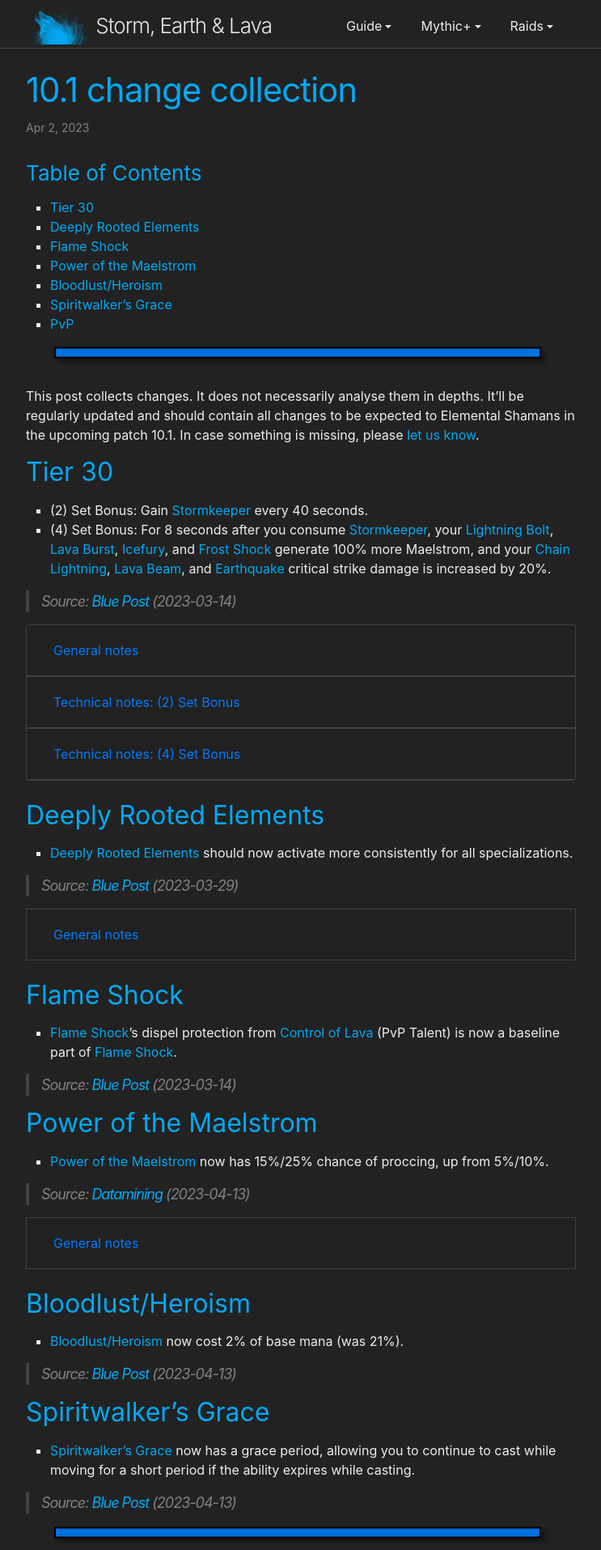
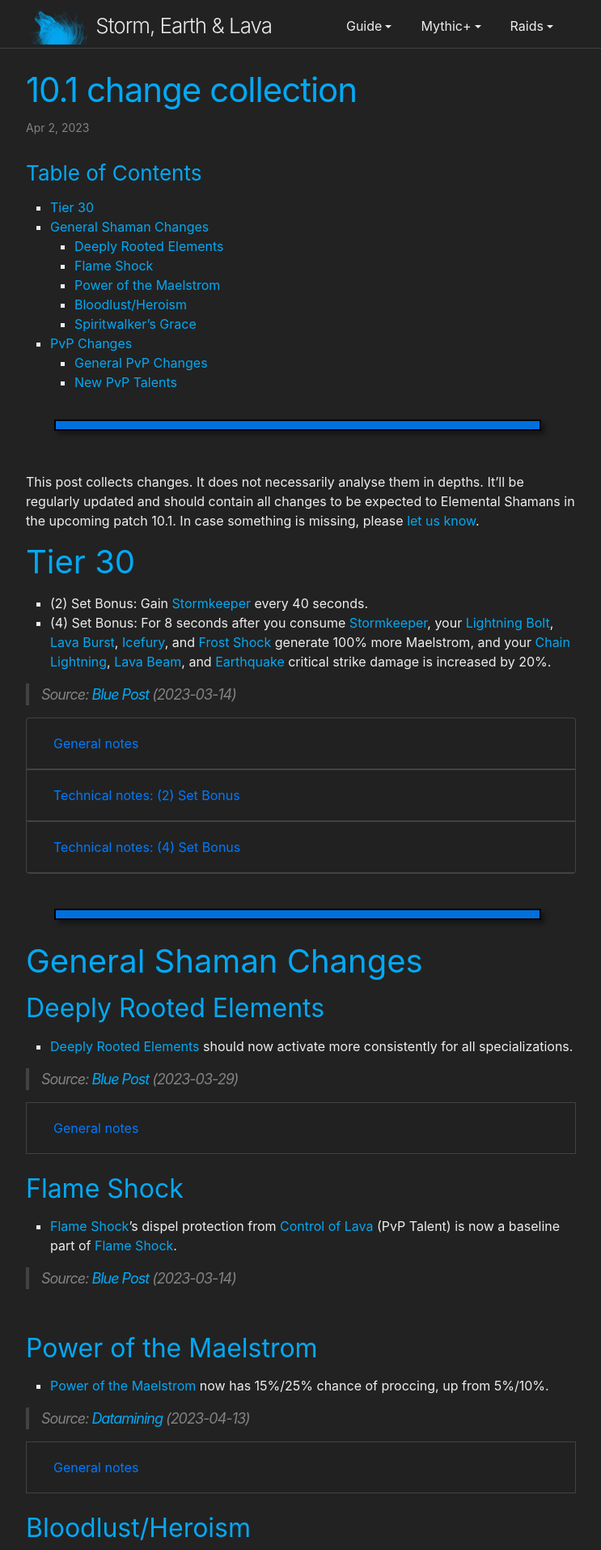
Before and after one commit to stormearthandlava/stormearthandlava.github.io, a Jekyll site: the page built from blog/_posts/2023-04-02-10.1-change-collection.md, in a window 1280 px wide. Shown: the top 1914 px of the page at 81% size, without its empty margins (268-1011 px from the left). Built offline with Jekyll 4.4.1, drawn with Linux system fonts in a browser that asks for light colours; a script that is not in the unit is left out; some of the changed text lies outside the part shown.

Commit message:
Changelog Post Update
- Changed the PvP section for a cleaner display.
- Changed the linebreak height, that way it aerates the text a bit more, making the site more readable.

```diff
--- a/assets/main.scss
+++ b/assets/main.scss
@@ -172,7 +172,7 @@
   // border-top: 1px solid $grey-color;
   display: block;
   border: 0px;
-  height: 26px;
+  height: 60px;
   background-image: url('/assets/img/blog/bluelinebreak.png');
   background-repeat: no-repeat;
   background-position: center;
--- a/blog/_posts/2023-04-02-10.1-change-collection.md
+++ b/blog/_posts/2023-04-02-10.1-change-collection.md
@@ -12,7 +12,7 @@
 In case something is missing, please [let us know](https://discord.gg/VA7wXVx).
 
 
-## Tier 30
+# Tier 30
 - (2) Set Bonus: Gain {{ site.data.talent.stormkeeper }} every 40 seconds.
 - (4) Set Bonus: For 8 seconds after you consume {{ site.data.talent.stormkeeper }}, your {{ site.data.spell.lb }}, {{ site.data.spell.lvb }}, {{ site.data.talent.if }}, and {{ site.data.spell.frs }} generate 100% more Maelstrom, and your {{ site.data.spell.cl }}, {{ site.data.spell.lvbm }}, and {{ site.data.spell.eq }} critical strike damage is increased by 20%.
 
@@ -87,6 +87,10 @@
   </div>
 </div>
 
+<hr>
+
+# General Shaman Changes
+
 ## Deeply Rooted Elements
 - {{ site.data.talent.dre }} should now activate more consistently for all specializations.
 
@@ -120,6 +124,8 @@
 
 > Source: [Blue Post](https://us.forums.blizzard.com/en/wow/t/dragonflight-embers-of-neltharion-ptr-development-notes/1541379/4) (2023-03-14)
 
+<br>
+
 ## Power of the Maelstrom
 - {{ site.data.talent.potm }} now has 15%/25% chance of proccing, up from 5%/10%.
 
@@ -151,40 +157,94 @@
 
 > Source: [Blue Post](https://us.forums.blizzard.com/en/wow/t/dragonflight-embers-of-neltharion-ptr-development-notes/1541379/9) (2023-04-13)
 
+<br>
+
 ## Spiritwalker's Grace
 - {{ site.data.talent.spiritwalkers_grace }} now has a grace period, allowing you to continue to cast while moving for a short period if the ability expires while casting.
 
 > Source: [Blue Post](https://us.forums.blizzard.com/en/wow/t/dragonflight-embers-of-neltharion-ptr-development-notes/1541379/9) (2023-04-13)
 
----
+<hr>
 
-## PvP
+# PvP Changes
+
+## General PvP Changes
 
 - {{ site.data.talent.sk }} increases {{ site.data.spell.lb }} damage by 30% for Elemental in PvP combat (was 115%).
 - Casting {{ site.data.spell.lb }} with {{ site.data.talent.sop }} causes 1 additional Elemental Overload in PvP combat (was 2).
 - {{ site.data.spell.lb }} damage increased by 53% for Elemental in PvP combat.
 - {{ site.data.talent.control_of_lava }} (PvP Talent) has been removed.
-- New PvP Talent: {{ site.data.talent.volcanic_surge }} – Increases the damage of {{ site.data.spell.lb }}, {{ site.data.spell.cl }}, and {{ site.data.spell.lvb }} by 20%. {{ site.data.talent.lvs }} instead reduces the cast time of your next {{ site.data.spell.lb }}, {{ site.data.spell.cl }}, or {{ site.data.spell.lvb }} by 25%, stacking up to 2 times.
 
 > Source: [Blue Post](https://us.forums.blizzard.com/en/wow/t/dragonflight-embers-of-neltharion-ptr-development-notes/1541379/4) (2023-03-14)
-
-- New PvP Talent: {{ site.data.talent.burrow }} – Burrow beneath the ground, becoming unattackable, removing movement impairing effects, and increasing your movement speed by 50% for 5 seconds. When the effect ends, enemies within 6 yards are knocked in the air and take Physical damage.
-- {{ site.data.talent.volcanic_surge }} gives {{ site.data.talent.lvs }} an additional 100% chance to proc.
-
-> Source: [Blue Post](https://us.forums.blizzard.com/en/wow/t/dragonflight-embers-of-neltharion-ptr-development-notes/1541379/6) (2023-03-22)
 
 - {{ site.data.talent.swelling_waves }} (PvP Talent) has been removed.
 - {{ site.data.talent.spectral_recovery }} (PvP Talent) has been removed.
 
 > Source: [Blue Post](https://us.forums.blizzard.com/en/wow/t/dragonflight-embers-of-neltharion-ptr-development-notes/1541379/7) (2023-03-29)
 
-- {{ site.data.talent.burrow }} damage increased by 200%.
+- {{ site.data.spell.lvb }} damage increased by 20% in PvP combat.
+
+> Source: [Blue Post](https://us.forums.blizzard.com/en/wow/t/dragonflight-embers-of-neltharion-ptr-development-notes/1541379/9) (2023-04-13)
+
+<br>
+
+## New PvP Talents
+
+**{{ site.data.talent.volcanic_surge }}**
+- Increases the damage of {{ site.data.spell.lb }}, {{ site.data.spell.cl }} by 25%, and the damage of {{ site.data.spell.lvb }} by 45%. {{ site.data.talent.lvs }} has an additional 100% chance to proc and now reduces the cast time of your next {{ site.data.spell.lb }} or {{ site.data.spell.cl }} by 25%, stacking up to 2 times.
+
+**{{ site.data.talent.burrow }}**
+- Burrow beneath the ground, becoming unattackable, removing movement impairing effects, and increasing your movement speed by 50% for 5 seconds. When the effect ends, enemies within 6 yards are knocked in the air and take Physical damage.
+
+<div class="accordion mb-4" id="pvp">
+  <div class="card">
+    <div class="card-header" id="volcanic-surge">
+      <div class="h2 mb-0">
+        <button class="btn btn-link btn-block text-left collapsed" type="button" data-toggle="collapse" data-target="#volcanic-surge-body" aria-expanded="false" aria-controls="volcanic-surge-body">
+          Volcanic Surge Changelog
+        </button>
+      </div>
+    </div>
+    <div id="volcanic-surge-body" class="collapse" aria-labelledby="volcanic-surge" data-parent="#pvp">
+      <div class="card-body" markdown="1">
+
+- {{ site.data.talent.volcanic_surge }} added.
+
+> Source: [Blue Post](https://us.forums.blizzard.com/en/wow/t/dragonflight-embers-of-neltharion-ptr-development-notes/1541379/4) (2023-03-14)
+
+- {{ site.data.talent.volcanic_surge }} gives {{ site.data.talent.lvs }} an additional 100% chance to proc.
+
+> Source: [Blue Post](https://us.forums.blizzard.com/en/wow/t/dragonflight-embers-of-neltharion-ptr-development-notes/1541379/6) (2023-03-22)
+
 - {{ site.data.spell.lvb }} no longer consumes {{ site.data.talent.volcanic_surge }} and the cast time of {{ site.data.spell.lvb }} is no longer reduced by {{ site.data.talent.volcanic_surge }}.
 - {{ site.data.talent.volcanic_surge }} increases the damage of {{ site.data.spell.cl }} and {{ site.data.spell.lb }} by 25% (was 20%).
 - {{ site.data.talent.volcanic_surge }} increases the damage of {{ site.data.spell.lvb }} by 45% (was 20%).
 
 > Source: [Blue Post](https://us.forums.blizzard.com/en/wow/t/dragonflight-embers-of-neltharion-ptr-development-notes/1541379/8) (2023-04-04)
 
-- {{ site.data.spell.lvb }} damage increased by 20% in PvP combat.
+</div>
+    </div>
+  </div>
+  <div class="card">
+    <div class="card-header" id="burrow">
+      <div class="h2 mb-0">
+        <button class="btn btn-link btn-block text-left collapsed" type="button" data-toggle="collapse" data-target="#burrow-body" aria-expanded="false" aria-controls="burrow-body">
+          Burrow Changelog
+        </button>
+      </div>
+    </div>
+    <div id="burrow-body" class="collapse" aria-labelledby="burrow" data-parent="#pvp">
+      <div class="card-body" markdown="1">
 
-> Source: [Blue Post](https://us.forums.blizzard.com/en/wow/t/dragonflight-embers-of-neltharion-ptr-development-notes/1541379/9) (2023-04-13)
+- {{ site.data.talent.burrow }} added.
+
+> Source: [Blue Post](https://us.forums.blizzard.com/en/wow/t/dragonflight-embers-of-neltharion-ptr-development-notes/1541379/6) (2023-03-22)
+
+- {{ site.data.talent.burrow }} damage increased by 200%.
+
+> Source: [Blue Post](https://us.forums.blizzard.com/en/wow/t/dragonflight-embers-of-neltharion-ptr-development-notes/1541379/8) (2023-04-04)
+
+</div>
+    </div>
+  </div>
+</div>
```
Also changed, not shown: guide/general/builds.md (+0 -6 lines), guide/raids/vault.md (+1 -0 lines).
